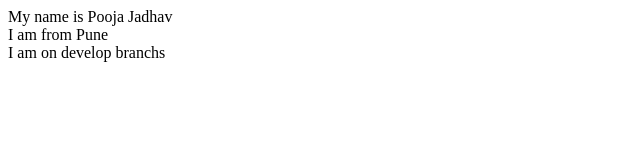
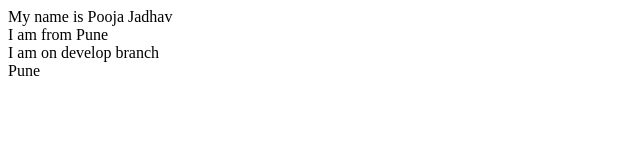
Before and after one commit to PoojaJadhav1427/Git-Training, a plain HTML site: page index.html in a window 1280 px wide. Shown: the full height of the page, 0-640 px from the left. Drawn offline with Linux system fonts and the light colour scheme.

Commit message:
changes made

```diff
--- a/index.html
+++ b/index.html
@@ -1,3 +1,4 @@
 <div> My name is Pooja Jadhav</div>
 <div> I am from Pune</div>
-<div> I am on develop branchs</div>
+<div> I am on develop branch</div>
+<div>Pune</div>
```
